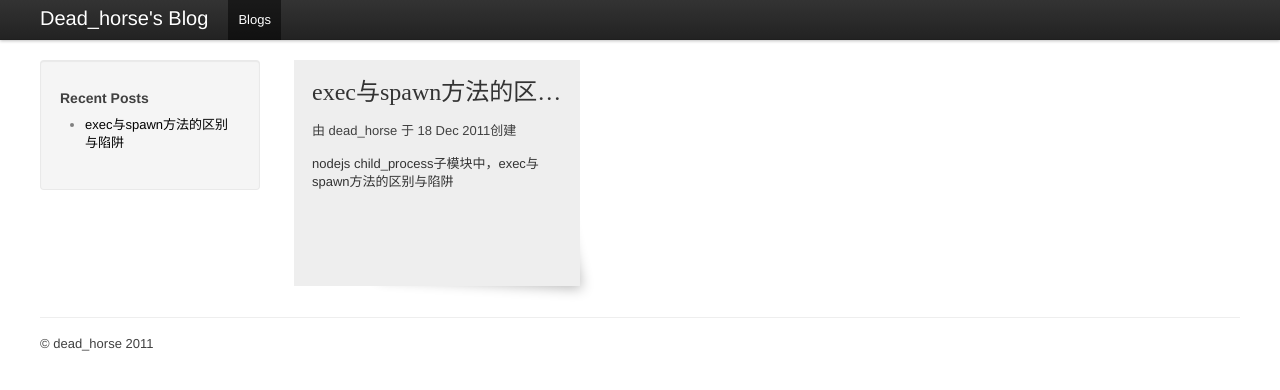
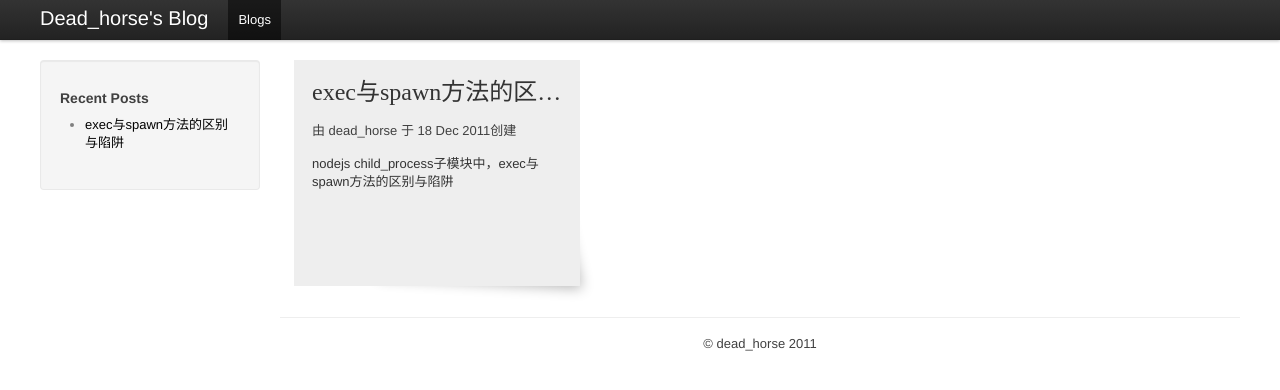
Before and after one commit to dead-horse/dead-horse.github.com, a Jekyll site: the page built from index.html, in a window 1280 px wide. Shown: the top 390 px of the page. Built offline with Jekyll 4.4.1, drawn with Linux system fonts in a browser that asks for light colours; Markdown is read by kramdown in place of the engine named in the settings.

Commit message:
post first

```diff
--- a/_layouts/main.html
+++ b/_layouts/main.html
@@ -11,4 +11,3 @@
     </div>
   </div>
   {% endfor %}
-</div>
--- a/styles/main.css
+++ b/styles/main.css
@@ -6,6 +6,12 @@
   -webkit-transition: color 0.3s;
   -o-transition: color 0.3s;
   transition: color 0.3s;
+}
+footer{
+  text-align:center;
+}
+.content{
+  min-height: 500px;
 }
 .sidebar a:hover{
   color:#0181EB;
```
Also changed, not shown: 1 other file.
